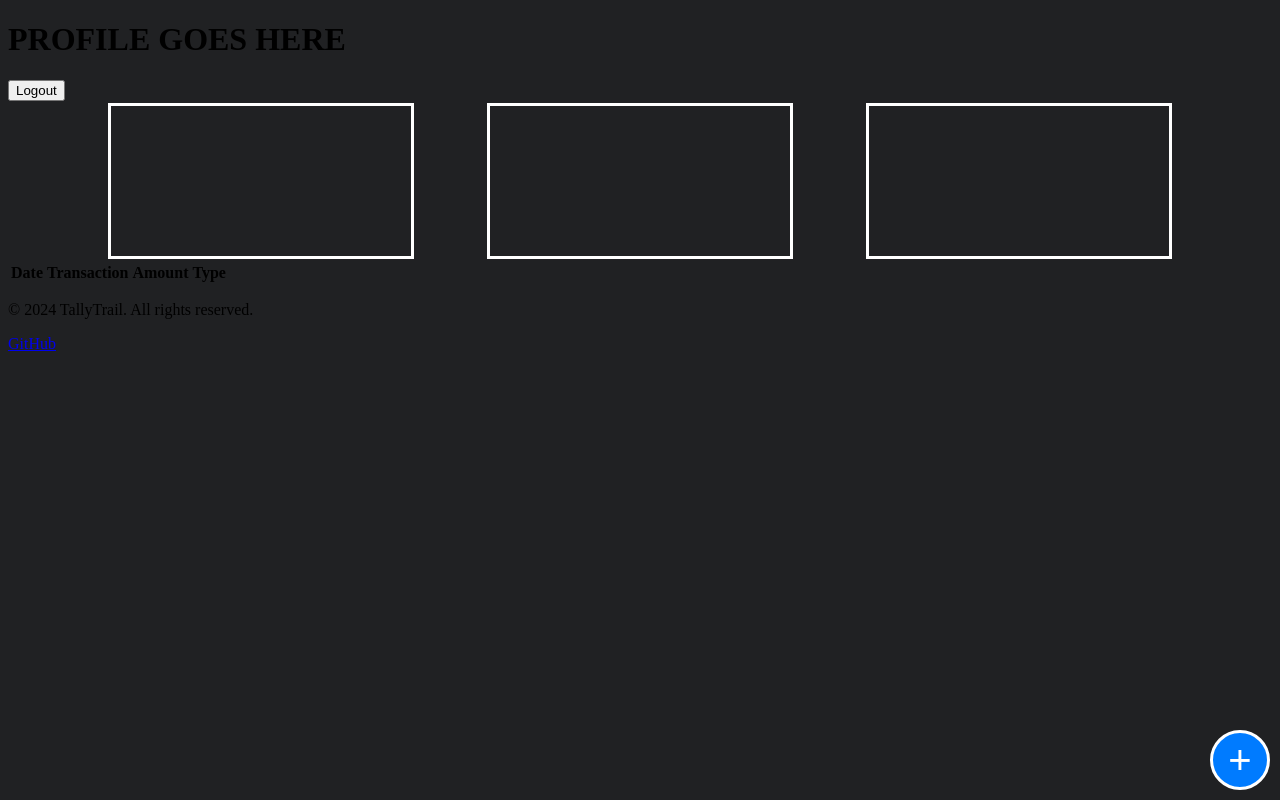
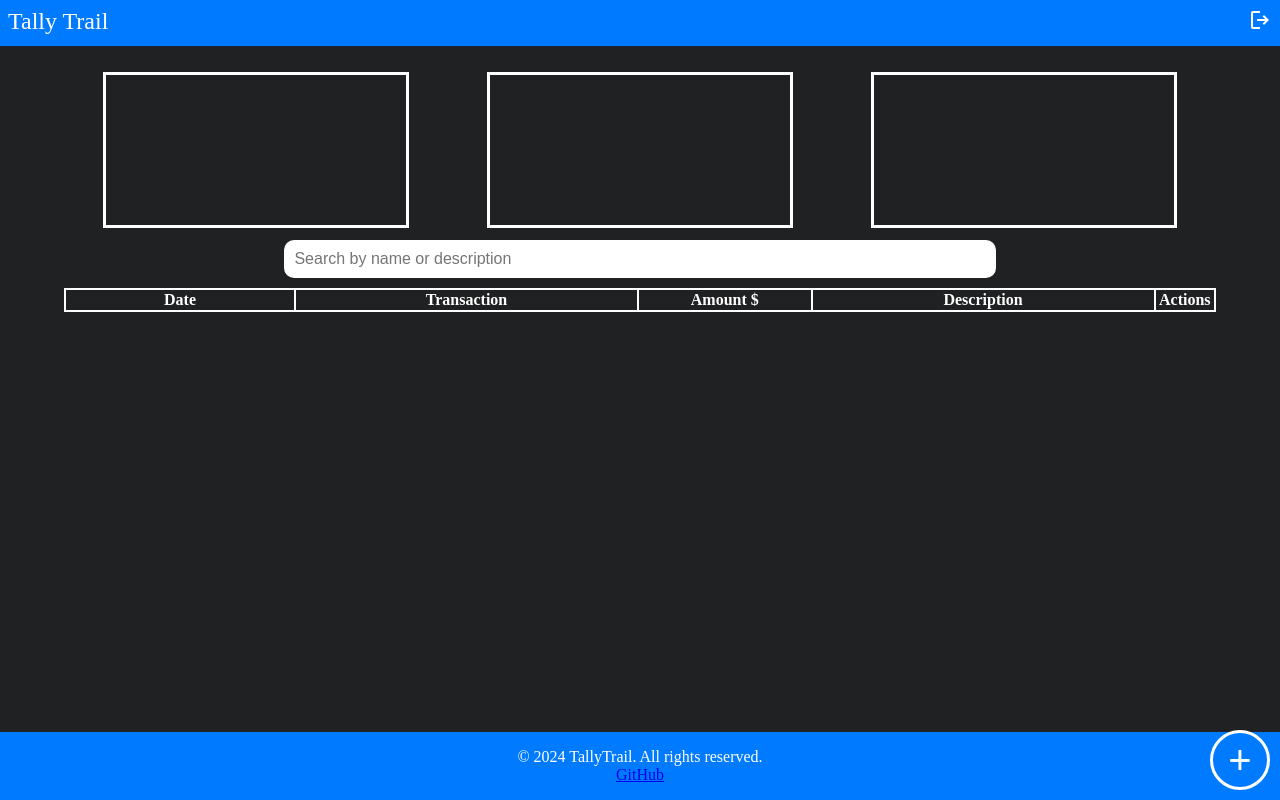
Before and after one commit to MdTanjeemHaider/TallyTrail, a Flask app: template src/templates/dashboard.html in a window 1280 px wide. Run offline with Flask 3, Linux system fonts and the light colour scheme; the template is opened without the code that fills it, so the values that code supplies are empty; a map, chart or similar area stays blank.

Commit message:
Styling front end

```diff
--- a/src/static/css/dashboard.css
+++ b/src/static/css/dashboard.css
@@ -1,5 +1,50 @@
-body {
+html, body {
+    height: 100%;
+    margin: 0;
+    display: flex;
+    flex-direction: column;
     background-color: #202123;
+}
+
+nav {
+    background-color: #007BFF;
+    margin: 0;
+    display: flex;
+    flex-direction: row;
+    justify-content: space-between;
+    margin-bottom: 1.5rem;
+}
+
+nav p {
+    color: white;
+    font-size: 1.5rem;
+    margin: 0;
+    padding: 0.5rem;
+}
+
+nav button {
+    background-color: #007BFF;
+    color: white;
+    border: none;
+    cursor: pointer;
+    font-size: 1.5rem;
+    padding: 0.5rem;
+}
+
+nav button:hover {
+    background-color: #2b92ff;
+}
+
+.material-symbols-outlined {
+  font-variation-settings:
+  'FILL' 0,
+  'wght' 400,
+  'GRAD' 0,
+  'opsz' 24
+}
+
+.main-container {
+    flex: 1; /* Fills available space between header and footer */
 }
 
 .graph-container {
@@ -13,6 +58,81 @@
 
 .graph-container canvas {
     border: 0.2rem solid white;
+}
+
+.search-container {
+    width: 90%;
+    margin: 10px auto;
+    display: flex;
+    justify-content: center;
+}
+
+.search-container input {
+    width: 60%;
+    padding: 10px;
+    font-size: 1rem;
+    border: none;
+    border-radius: 10px;
+}
+
+table {
+    width: 90%;
+    margin: 10px auto;
+    color: white;
+    border-style: solid;
+    border-width: 1px;
+    padding: 10px;
+    table-layout: fixed;
+    border-collapse: collapse;
+}
+
+th[data-order="asc"]::after {
+    content: " ▲";
+}
+
+th[data-order="desc"]::after {
+    content: " ▼";
+}
+
+
+table th, table td {
+    text-align: center;
+    word-wrap: break-word; /* Break words if too long */
+    word-break: break-word; /* Break words if they overflow */
+    vertical-align: center; /* Aligns content to the top of the cell */
+    border: 2px solid white;
+}
+
+table button {
+    margin: 0;
+    padding: 0;
+    width: 100%;
+    border: none;
+    cursor: pointer;
+}
+
+table th:nth-child(1), table td:nth-child(1) {
+    width: 20%;
+}
+
+table th:nth-child(2), table td:nth-child(2) {
+    width: 30%;
+}
+
+table th:nth-child(3), table td:nth-child(3) {
+    width: 15%;
+}
+
+table th:nth-child(4), table td:nth-child(4) {
+    width: 30%;
+}
+
+table th:nth-child(5), table td:nth-child(5) {
+    width: 5%;
+}
+
+table button:hover .delete-icon{
+    filter: brightness(1.5);
 }
 
 .floating-action-button {
@@ -62,7 +182,6 @@
 
 .modal-content {
     /* Sizing */
-    max-width: 40%;
     border-radius: 10px;
 
     /* Positioning */
@@ -74,7 +193,23 @@
     background-color: white;
 }
 
-.close-modal {
-    /* alight right*/
-    margin-left: 100%;
+.modal-content form {
+    display: flex;
+    flex-direction: column;
 }
+
+footer {
+    background-color: #007BFF;
+    color: white;
+    text-align: center;
+    padding: 1rem;
+    margin-top: 1.5rem;
+}
+
+footer p {
+    margin: 0;
+}
+
+footer a {
+    margin: 0;
+}
--- a/src/static/js/dashboard.js
+++ b/src/static/js/dashboard.js
@@ -1,19 +1,24 @@
 // On page load get transactions from server to display them in a table and graphs
 window.onload = function() {
     // Get data from server
-    fetch('/api/get_transactions')
+    fetch('/get_transactions')
     .then(response => response.json())
     .then(data => {
         // Update the table
         updateTable(data.transactions);
 
+        // Sort table by date
+        sortTable(document.querySelector('th[data-column="date"]'));
+
         // Draw graphs
         drawGraphs(data.transactions);
+
+        console.log(data.transactions);
     }).catch(error => console.error('Error fetching transactions:', error));
 }
 
 function updateTable(transactions) {
-    const table = document.getElementById("transaction_table");
+    const table = document.getElementById("transaction-table");
     table.innerHTML = ""; // Clear the table
 
     transactions.forEach(transaction => {
@@ -21,40 +26,47 @@
         const row = document.createElement('tr');
 
         // Set color based on transaction amount
-        const color = transaction.amount < 0 ? 'red' : 'green';
+        const color = transaction.amount < 0 ? 'darkred' : 'green';
 
         // Create cells
-        const date_cell = document.createElement('td');
-        date_cell.textContent = new Date(transaction.date).toLocaleDateString();
-        date_cell.style.backgroundColor = color;
 
-        const name_cell = document.createElement('td');
-        name_cell.textContent = transaction.name;
-        name_cell.style.backgroundColor = color;
+        // Date cell
+        const dateCell = document.createElement('td');
+        dateCell.textContent = new Date(transaction.date).toLocaleDateString();
+        dateCell.style.backgroundColor = color;
 
-        const amount_cell = document.createElement('td');
-        amount_cell.textContent = transaction.amount;
-        amount_cell.style.backgroundColor = color;
+        // Name cell
+        const nameCell = document.createElement('td');
+        nameCell.textContent = transaction.name;
+        nameCell.style.backgroundColor = color;
 
-        const recurring_cell = document.createElement('td');
-        recurring_cell.textContent = transaction.recurring ? 'Recurring' : 'One time';
-        recurring_cell.style.backgroundColor = color;
+        // Amount cell
+        const amountCell = document.createElement('td');
+        amountCell.textContent = transaction.amount;
+        amountCell.style.backgroundColor = color;
 
-        const delete_cell = document.createElement('td');
-        const delete_button = document.createElement('button');
-        delete_button.textContent = "🗑️";
-        delete_button.onclick = function () {
+        // Description cell
+        const descriptionCell = document.createElement('td');
+        descriptionCell.textContent = transaction.description;
+        descriptionCell.style.backgroundColor = color;
+
+        // Delete cell
+        const deleteCell = document.createElement('td');
+        const deleteButton = document.createElement('button');
+        deleteButton.innerHTML = '<span class="delete-icon">🗑️</span>';
+        deleteButton.onclick = function () {
             deleteTransaction(transaction.id);
         }
-        delete_cell.appendChild(delete_button);
-        delete_cell.style.backgroundColor = color;
+        deleteButton.style.backgroundColor = color;
+        deleteCell.appendChild(deleteButton);
+        deleteCell.style.backgroundColor = color;
 
         // Append cells to row
-        row.appendChild(date_cell);
-        row.appendChild(name_cell);
-        row.appendChild(amount_cell);
-        row.appendChild(recurring_cell);
-        row.appendChild(delete_cell);
+        row.appendChild(dateCell);
+        row.appendChild(nameCell);
+        row.appendChild(amountCell);
+        row.appendChild(descriptionCell);
+        row.appendChild(deleteCell);
 
         // Append row to table
         table.appendChild(row);
@@ -71,14 +83,14 @@
     const balance = [];
     const dates = [];
 
-    let total_balance = 0;
+    let totalBalance = 0;
 
     transactions.forEach(transactions => {
         const date = new Date(transactions.date).toLocaleDateString();
-        total_balance += transactions.amount;
+        totalBalance += transactions.amount;
 
         dates.push(date);
-        balance.push(total_balance);
+        balance.push(totalBalance);
 
         if (transactions.amount < 0) {
             spending.push(transactions.amount);
@@ -90,14 +102,14 @@
     });
 
     // Render graphs
-    renderGraph('spending_graph', 'Spending ($)', dates, spending);
-    renderGraph('balance_graph', 'Balance ($)', dates, balance);
-    renderGraph('income_graph', 'Income ($)', dates, income);
+    renderGraph('spending-graph', 'Spending ($)', dates, spending);
+    renderGraph('balance-graph', 'Balance ($)', dates, balance);
+    renderGraph('income-graph', 'Income ($)', dates, income);
 }
 
 // Render a graph on a canvas
-function renderGraph(canvas_id, title, labels, data) {
-    const context = document.getElementById(canvas_id).getContext('2d');
+function renderGraph(canvasId, title, labels, data) {
+    const context = document.getElementById(canvasId).getContext('2d');
     new Chart(context, {
         type: 'line',
         data: {
@@ -107,7 +119,7 @@
                 data: data,
                 backgroundColor: 'rgba(255, 255, 255, 255)',
                 borderColor:'rgba(255, 255, 255, 255)',
-                borderWidth: 1
+                borderWidth: 2
             }]
         },
         options: {
@@ -148,11 +160,61 @@
     });
 }
 
-function deleteTransaction(transaction_id) {
+function filterTable() {
+    const input = document.getElementById('search-input');
+    const table = document.getElementById('transaction-table');
+    const rows = Array.from(table.querySelectorAll('tr'));
+
+    rows.forEach(row => {
+        const transactionName = row.children[1].textContent.toLowerCase();
+        const description = row.children[3].textContent.toLowerCase();
+
+        if (transactionName.includes(input.value.toLowerCase()) || description.includes(input.value.toLowerCase())) {
+            row.style.display = ''; // Show row
+        } else {
+            row.style.display = 'none'; // Hide row
+        }
+
+    })
+}
+
+function sortTable(header) {
+    const table = document.getElementById('transaction-table');
+    const rows = Array.from(table.querySelectorAll('tr')); // Get all table rows
+    const columnIndex = Array.from(header.parentNode.children).indexOf(header); // Get column index
+    const isAscending = header.getAttribute('data-order') === 'asc'; // Check current sort order
+
+    // Clear sort indicators on all headers
+    header.parentNode.querySelectorAll('th').forEach(th => th.removeAttribute('data-order'));
+
+    // Set sort order for the clicked column
+    header.setAttribute('data-order', isAscending ? 'desc' : 'asc');
+
+    // Sort rows
+    const sortedRows = rows.sort((a, b) => {
+        const aValue = a.children[columnIndex].textContent.trim();
+        const bValue = b.children[columnIndex].textContent.trim();
+
+        if (isNaN(aValue) && isNaN(bValue)) {
+            return isAscending
+            ? aValue.localeCompare(bValue)
+            : bValue.localeCompare(aValue);
+        } else {
+            return isAscending ? aValue - bValue : bValue - aValue;
+        }
+    });
+
+    // Append sorted rows back to the table body
+    sortedRows.forEach(row => table.appendChild(row));
+}
+
+
+
+function deleteTransaction(transactionId) {
     // Send delete request to server
-    fetch(`/delete_transaction/${transaction_id}`,{method: 'DELETE'}).then(response => {
+    fetch(`/delete_transaction/${transactionId}`,{method: 'DELETE'}).then(response => {
         // Reload page
-        window.location.reload();
+        window.location.href = response.url;
     });
 }
 
@@ -170,3 +232,9 @@
         modal.style.display = "none"; // Hide modal if clicked outside
     }
 }
+
+function logout() {
+    fetch('/logout', {method: 'POST'}).then(response => {
+        window.location.href = response.url;
+    })
+}
--- a/src/templates/dashboard.html
+++ b/src/templates/dashboard.html
@@ -3,50 +3,58 @@
     <head>
         <meta charset="UTF-8">
         <title>Dashboard</title>
+        <link rel="icon" href="{{ url_for('static', filename='assets/favicon.ico') }}">
+        <link rel="stylesheet" href="https://fonts.googleapis.com/css2?family=Material+Symbols+Outlined:opsz,wght,FILL,GRAD@20..48,100..700,0..1,-50..200&icon_names=logout" />
         <link rel="stylesheet" href="{{ url_for('static', filename='css/dashboard.css') }}">
         <script src="{{ url_for('static', filename='js/dashboard.js') }}"></script>
         <script src="https://cdn.jsdelivr.net/npm/chart.js"></script> <!-- Chart.js CDN -->
     </head>
     <body>
-        <div class="profile-container">
-            <h1>PROFILE GOES HERE</h1>
-            <form action="/logout" method="POST">
-                <button type="submit">Logout</button>
-            </form>
+        <nav>
+            <p>Tally Trail</p>
+            <button onclick="logout()">
+                <span class="material-symbols-outlined">logout</span>
+            </button>
+        </nav>
+        <div class="main-container">
+            <div class="graph-container">
+                <canvas id="spending-graph"></canvas>
+                <canvas id="balance-graph"></canvas>
+                <canvas id="income-graph"></canvas>
             </div>
-        <div class="graph-container">
-            <canvas id="spending_graph"></canvas>
-            <canvas id="balance_graph"></canvas>
-            <canvas id="income_graph"></canvas>
+            <div class="search-container">
+                <input type="text" id="search-input" oninput="filterTable()" placeholder="Search by name or description">
             </div>
             <table>
                 <thead>
-                <th>Date</th>
+                    <th data-column="date" onclick="sortTable(this)">Date</th>
                     <th>Transaction</th>
-                <th>Amount</th>
-                <th>Type</th>
+                    <th data-column="amount" onclick="sortTable(this)">Amount $</th>
+                    <th>Description</th>
+                    <th>Actions</th>
                 </thead>
-            <tbody id="transaction_table">
+                <tbody id="transaction-table">
                 </tbody>
             </table>
+        </div>
+
         <!-- Floating Action Button -->
         <button class="floating-action-button" onclick="openModal()">+</button>
         <!-- Transaction Modal -->
         <div id="modal" class="modal">
             <div class="modal-content">
-                <button class="close-modal" onclick="closeModal()">&times;</button>
-                <form action="/add_transaction" method="POST" id="transaction_form">
+                <form action="/add_transaction" method="POST" id="transaction-form">
                     <label for="date">Date and Time:</label>
                     <input type="date" id="date" name="date" required>
 
                     <label for="name">Transaction Name:</label>
-                    <input type="text" id="name" name="name" required>
+                    <input type="text" id="name" name="name" maxlength="64">
 
                     <label for="amount">Amount:</label>
                     <input type="number" id="amount" name="amount" required>
 
-                    <label for="recurring">reccuring?</label>
-                    <input type="checkbox" id="recurring" name="recurring">
+                    <label for="description">Description</label>
+                    <textarea id="description" name="description" maxlength="256"></textarea>
 
                     <button type="submit">Add Transaction</button>
                 </form>
--- a/src/templates/loginregister.html
+++ b/src/templates/loginregister.html
@@ -3,11 +3,16 @@
     <head>
         <meta charset="UTF-8">
         <title>Login/Register</title>
-        <link rel="stylesheet" href="css/loginregister.css">
+        <link rel="icon" href="{{ url_for('static', filename='assets/favicon.ico') }}">
+        <link rel="stylesheet" href="{{ url_for('static', filename='css/loginregister.css') }}">
     </head>
 
     <body>
         <div class="main-container">
+            <div class="logo-container">
+                <img src="{{ url_for('static', filename='assets/logo.png') }}" width="200px">
+                <h1>TallyTrail</h1>
+            </div>
             <div class="login-container">
                 <h1>Login</h1>
                 <form action="/login" method="post">
@@ -24,6 +29,7 @@
                     <input type="password" name="repeated_password" placeholder="Re-type password" required>
                     <button type="submit">Register</button>
                 </form>
+            </div>
         </div>
         <footer>
             <p>&copy; 2024 TallyTrail. All rights reserved.</p>
```
Also changed, not shown: src/static/css/loginregister.css (+80 -0 lines). Lines whose indentation alone changed are shown as unchanged.
